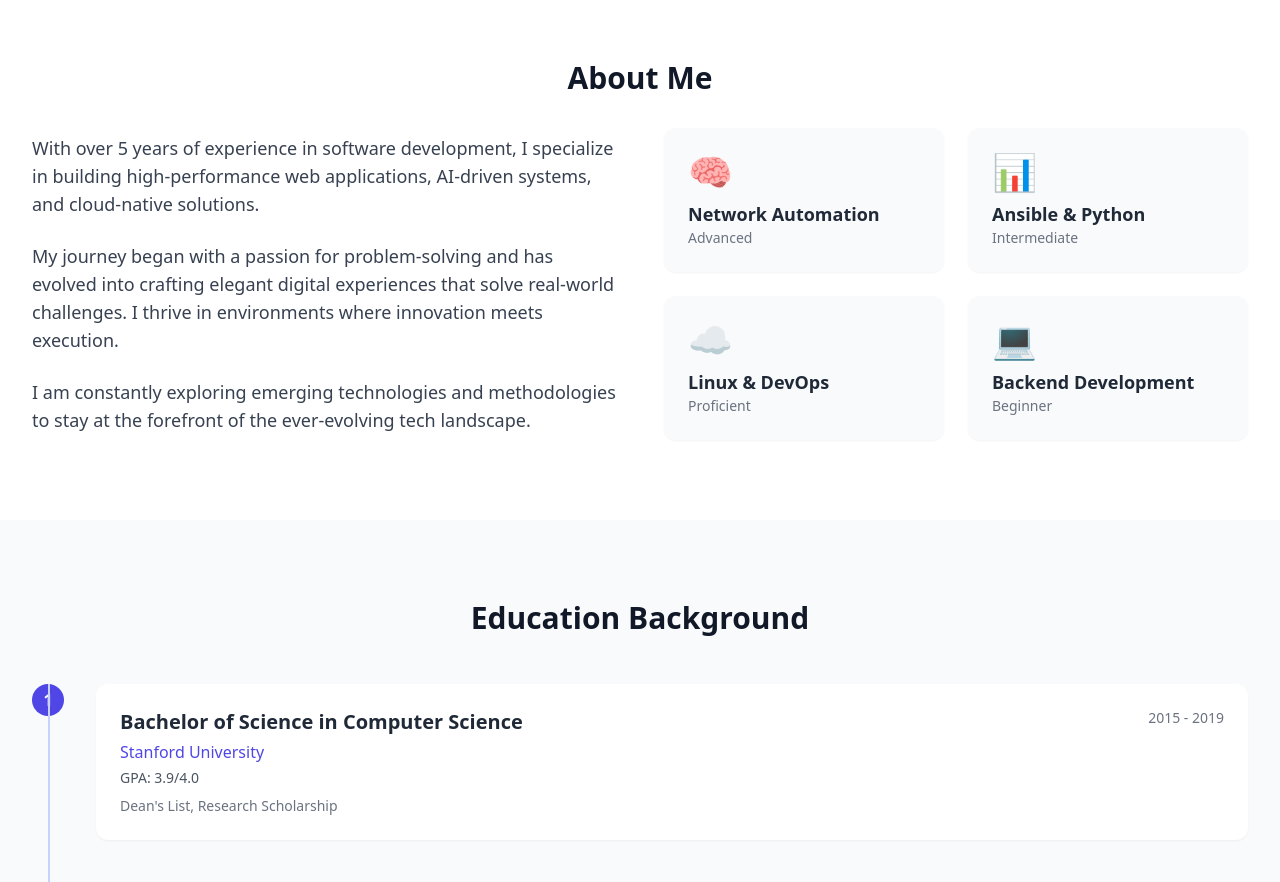
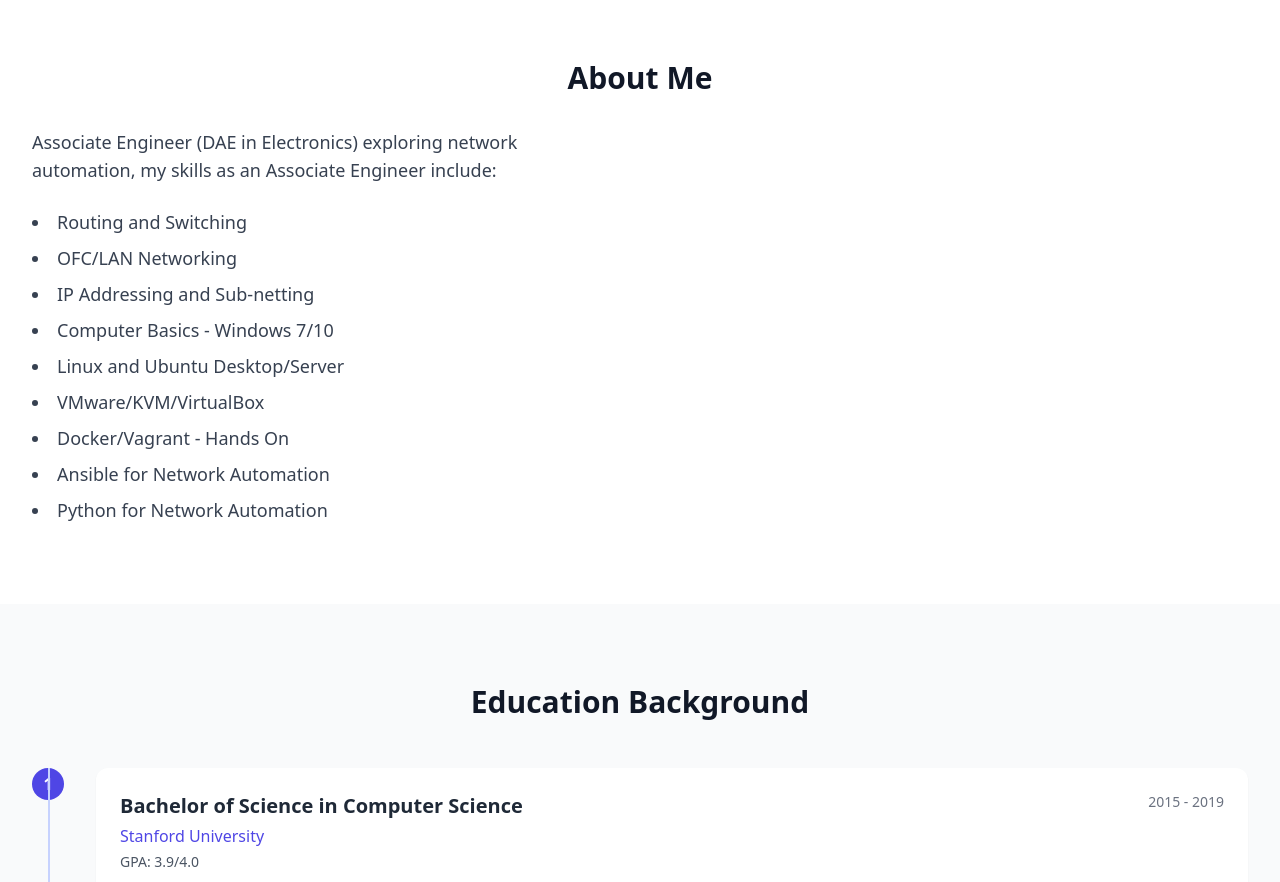
Before and after one commit to sydasif/my-portfolio, a React (Create React App) app: page / in a window 1280 px wide. Shown: the part 820-1702 px from the top of the page. Built offline with nearby package versions, Linux system fonts and the light colour scheme.

Commit message:
Update about me section

```diff
--- a/src/App.jsx
+++ b/src/App.jsx
@@ -151,28 +151,19 @@ export default function App() {
             <div className="grid grid-cols-1 md:grid-cols-2 gap-12 items-center">
               <div className="space-y-6">
                 <p className="text-lg text-gray-700">
-                  With over 5 years of experience in software development, I specialize in building high-performance web applications, AI-driven systems, and cloud-native solutions.
+                  Associate Engineer (DAE in Electronics) exploring network automation, my skills as an Associate Engineer include:
                 </p>
-                <p className="text-lg text-gray-700">
-                  My journey began with a passion for problem-solving and has evolved into crafting elegant digital experiences that solve real-world challenges. I thrive in environments where innovation meets execution.
-                </p>
-                <p className="text-lg text-gray-700">
-                  I am constantly exploring emerging technologies and methodologies to stay at the forefront of the ever-evolving tech landscape.
-                </p>
-              </div>
-              <div className="grid grid-cols-2 gap-6">
-                {[
-                  { icon: "🧠", label: "Network Automation", value: "Advanced" },
-                  { icon: "📊", label: "Ansible & Python", value: "Intermediate" },
-                  { icon: "☁️", label: "Linux & DevOps", value: "Proficient" },
-                  { icon: "💻", label: "Backend Development", value: "Beginner" }
-                ].map((skill, idx) => (
-                  <div key={idx} className="bg-gray-50 p-6 rounded-xl shadow-sm hover:shadow-md transition-shadow">
-                    <div className="text-4xl mb-2">{skill.icon}</div>
-                    <h3 className="font-semibold text-lg text-gray-800">{skill.label}</h3>
-                    <p className="text-sm text-gray-500">{skill.value}</p>
-                  </div>
-                ))}
+                <ul className="list-disc list-inside space-y-2 text-lg text-gray-700">
+                  <li>Routing and Switching</li>
+                  <li>OFC/LAN Networking</li>
+                  <li>IP Addressing and Sub-netting</li>
+                  <li>Computer Basics - Windows 7/10</li>
+                  <li>Linux and Ubuntu Desktop/Server</li>
+                  <li>VMware/KVM/VirtualBox</li>
+                  <li>Docker/Vagrant - Hands On</li>
+                  <li>Ansible for Network Automation</li>
+                  <li>Python for Network Automation</li>
+                </ul>
               </div>
             </div>
           </div>
```
